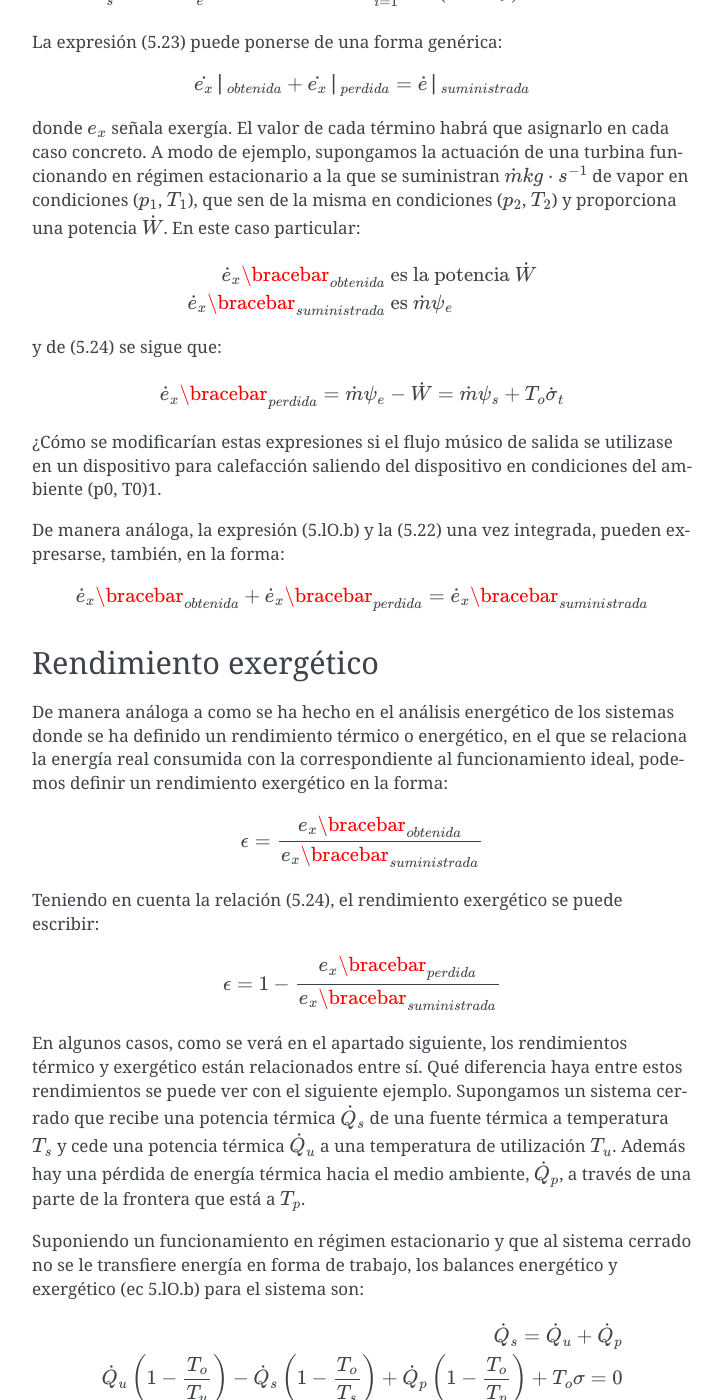
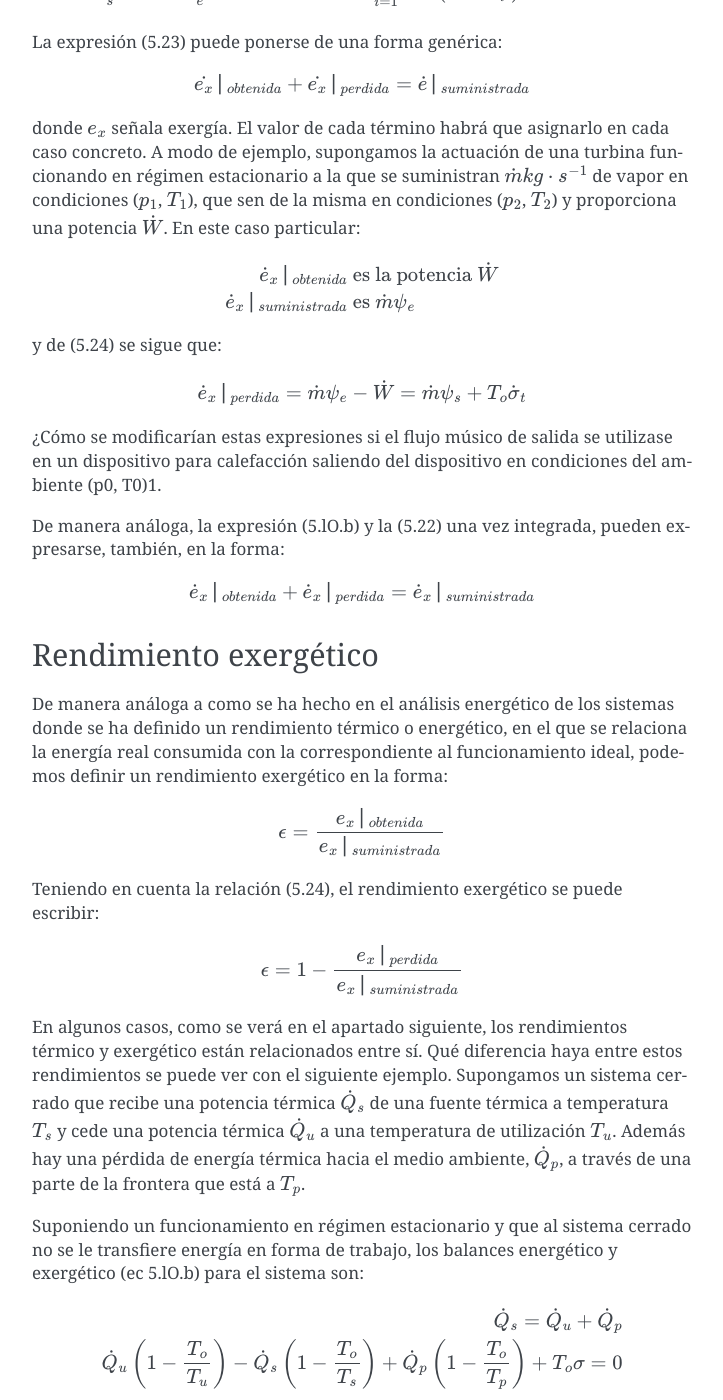
Before and after one commit to mantielero/termodinamica, a Sphinx documentation site: the page built from source/guion_primer_segundo_principios.rst, in a window 1280 px wide and 1400 px high, scrolled down 26331 px. Shown: the whole window, without its empty margins (388-1111 px from the left). Built offline with Sphinx 7.4.7, drawn with Linux system fonts in a browser that asks for light colours.

Commit message:
Update guion_primer_segundo_principios.rst

```diff
--- a/source/guion_primer_segundo_principios.rst
+++ b/source/guion_primer_segundo_principios.rst
@@ -890,15 +890,15 @@ donde :math:`e_x` señala exergía. El valor de cada término habrá que asignar
 
 .. math::
 
-   \dot{e}_x\bracebar_{obtenida} &\text{ es la potencia } \dot{W} \\
-   \dot{e}_x\bracebar_{suministrada} &\text{ es } \dot{m}\psi_e
+   \dot{e}_x\bracevert_{obtenida} &\text{ es la potencia } \dot{W} \\
+   \dot{e}_x\bracevert_{suministrada} &\text{ es } \dot{m}\psi_e
 
 
 y de (5.24) se sigue que:
 
 .. math::
 
-   \dot{e}_x\bracebar_{perdida} = \dot{m} \psi_e - \dot{W} = \dot{m} \psi_s + T_o \dot{\sigma}_t
+   \dot{e}_x\bracevert_{perdida} = \dot{m} \psi_e - \dot{W} = \dot{m} \psi_s + T_o \dot{\sigma}_t
 
 ¿Cómo se modificarían estas expresiones si el flujo músico de salida se utilizase en un dispositivo para calefacción saliendo del dispositivo en condiciones del ambiente (p0, T0)1.
 
@@ -906,7 +906,7 @@ De manera análoga, la expresión (5.lO.b) y la (5.22) una vez integrada, pueden
 
 .. math::
 
-   \dot{e}_x\bracebar_{obtenida} + \dot{e}_x\bracebar_{perdida} = \dot{e}_x\bracebar_{suministrada}
+   \dot{e}_x\bracevert_{obtenida} + \dot{e}_x\bracevert_{perdida} = \dot{e}_x\bracevert_{suministrada}
 
 
 Rendimiento exergético
@@ -916,13 +916,13 @@ De manera análoga a como se ha hecho en el análisis energético de los sistema
 
 .. math::
 
-   \epsilon = \frac{e_x\bracebar_{obtenida}}{e_x\bracebar_{suministrada}}
+   \epsilon = \frac{e_x\bracevert_{obtenida}}{e_x\bracevert_{suministrada}}
 
 Teniendo en cuenta la relación (5.24), el rendimiento exergético se puede escribir:
 
 .. math::
 
-   \epsilon = 1- \frac{e_x\bracebar_{perdida}}{e_x\bracebar_{suministrada}}
+   \epsilon = 1- \frac{e_x\bracevert_{perdida}}{e_x\bracevert_{suministrada}}
 
 En algunos casos, como se verá en el apartado siguiente, los rendimientos térmico y exergético están relacionados entre sí. Qué diferencia haya entre estos rendimientos se puede ver con el siguiente ejemplo. Supongamos un sistema cerrado que recibe una potencia térmica :math:`\dot{Q}_s` de una fuente térmica a temperatura :math:`T_s` y cede una potencia térmica :math:`\dot{Q}_u` a una temperatura de utilización :math:`T_u`. Además hay una pérdida de energía térmica hacia el medio ambiente, :math:`\dot{Q}_p`, a través de una parte de la frontera que está a :math:`T_p`.
 
```
